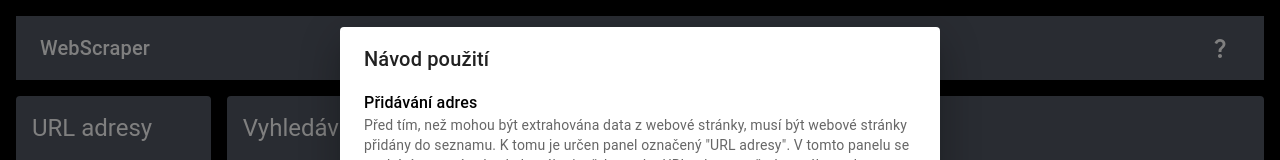
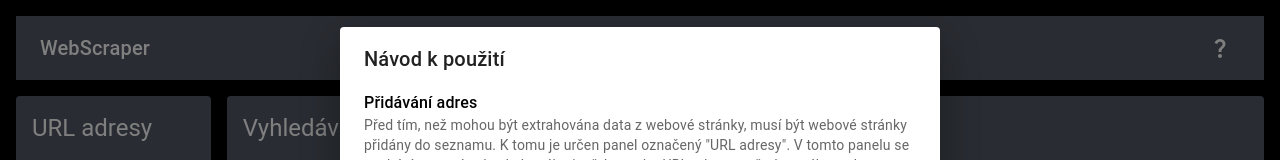
Before and after one commit to Haggerman/webScraper_front, a React (Create React App) app: page / in a window 1280 px wide. Both pictures are taken after a click on the button 1220 px from the left and 48 px from the top of the page. Shown: the top 160 px of the page. Built offline with nearby package versions, Linux system fonts and the light colour scheme; no server answers.

Commit message:
úprava text návodu

```diff
--- a/src/components/HelperModal.js
+++ b/src/components/HelperModal.js
@@ -48,7 +48,7 @@ export default function HelperModal() {
         aria-labelledby="scroll-dialog-title"
         aria-describedby="scroll-dialog-description"
       >
-        <DialogTitle id="scroll-dialog-title">Návod použití</DialogTitle>
+        <DialogTitle id="scroll-dialog-title">Návod k použití</DialogTitle>
         <DialogContent>
           <DialogContentText id="scroll-dialog-description" tabIndex={-1}>
             <Typography variant="h7" className="nadpis">
```
